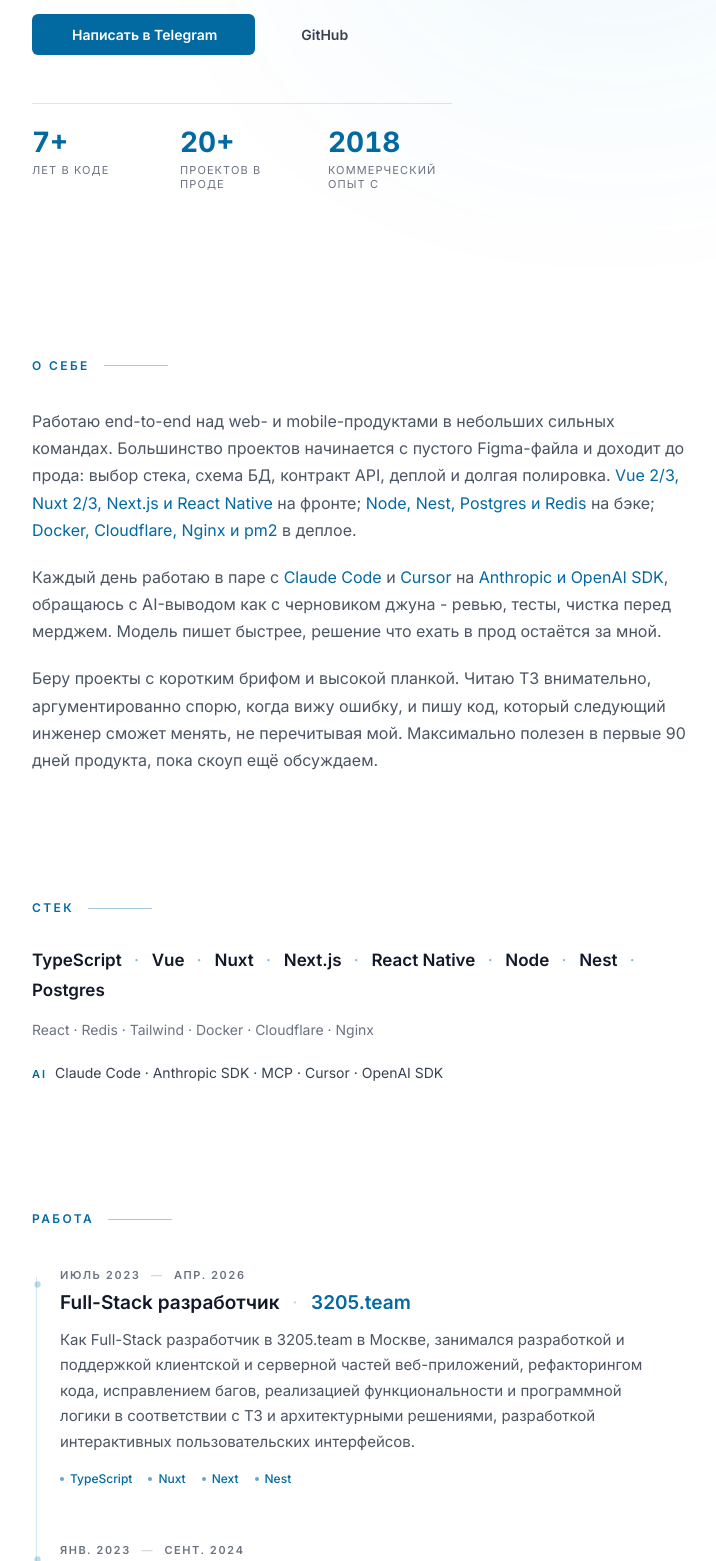
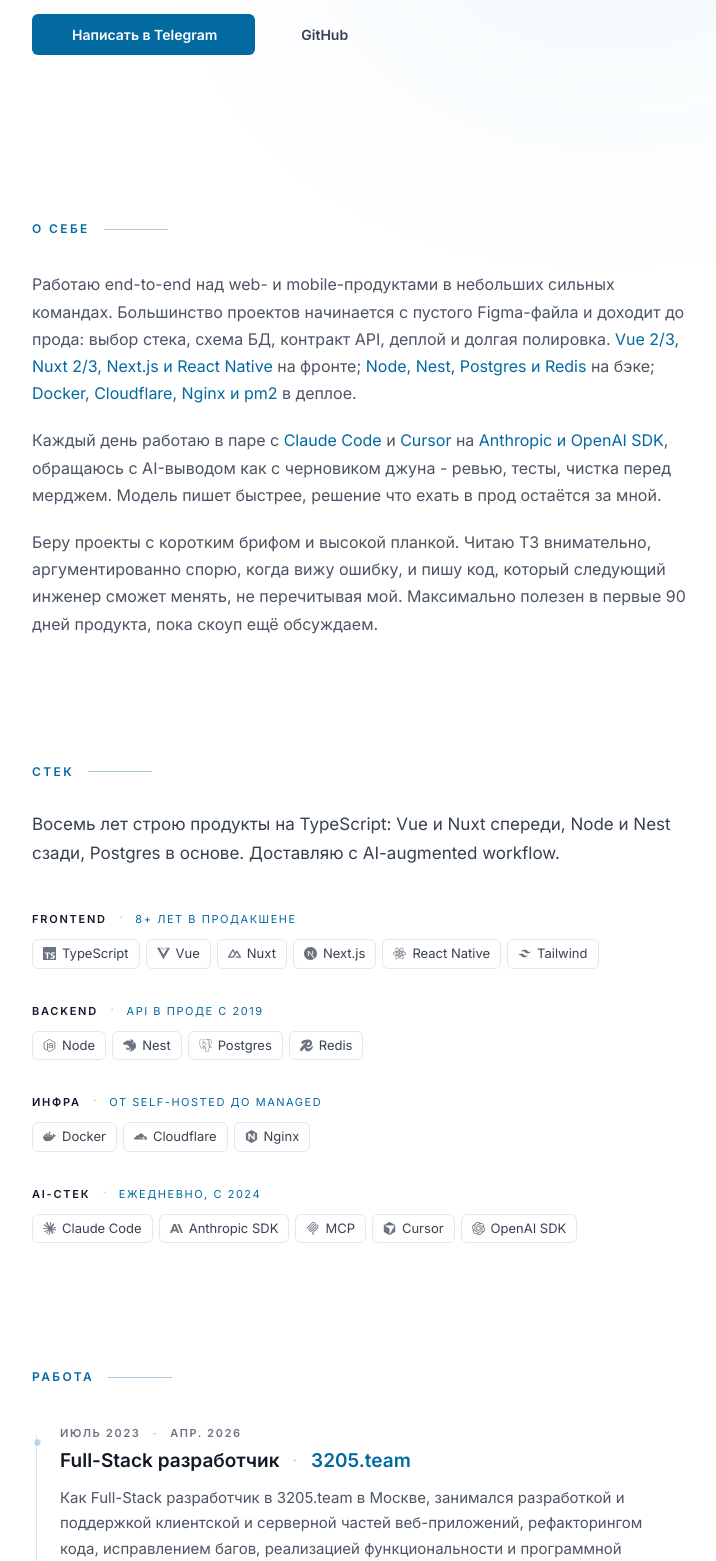
Before and after one commit to selimdev00/selimdev-client, an Astro site: page /ru in a window 1280 px wide. Shown: the part 400-1961 px from the top of the page, without its empty margins (260-976 px from the left). Built offline with nearby package versions, Linux system fonts and the light colour scheme; Astro itself is replaced by a stand-in of ours; some icons are missing.

Commit message:
Group stack by role with icons and proof tags

```diff
--- a/astro.config.mjs
+++ b/astro.config.mjs
@@ -42,7 +42,27 @@
           "flag-united-states",
           "flag-turkmenistan",
         ],
-        "simple-icons": ["upwork"],
+        "simple-icons": [
+          "upwork",
+          "typescript",
+          "vuedotjs",
+          "nuxt",
+          "nextdotjs",
+          "react",
+          "tailwindcss",
+          "nodedotjs",
+          "nestjs",
+          "postgresql",
+          "redis",
+          "docker",
+          "cloudflare",
+          "nginx",
+          "claude",
+          "anthropic",
+          "modelcontextprotocol",
+          "cursor",
+          "openai",
+        ],
       },
     }),
   ],
--- a/src/components/Experience/Item.astro
+++ b/src/components/Experience/Item.astro
@@ -26,7 +26,7 @@
       class="text-[11px] font-semibold uppercase tracking-[0.14em] text-gray-500 dark:text-gray-500 leading-tight tabular-nums"
     >
       <span>{fromLabel}</span>
-      <span class="mx-1.5 text-gray-300 dark:text-gray-700" aria-hidden="true">—</span>
+      <span class="mx-1.5 text-gray-300 dark:text-gray-700" aria-hidden="true">-</span>
       <span class={isOngoing ? "text-sky-700 dark:text-sky-300" : ""}>
         {toLabel}
       </span>
--- a/src/components/Footer.astro
+++ b/src/components/Footer.astro
@@ -116,9 +116,5 @@
     }
     updateCv();
     document.addEventListener("theme-change", updateCv);
-    new MutationObserver(updateCv).observe(document.documentElement, {
-      attributes: true,
-      attributeFilter: ["class"],
-    });
   })();
 </script>
--- a/src/components/Hero/ProofStrip.tsx
+++ /dev/null
@@ -1,131 +0,0 @@
-import { useEffect, useRef, useState } from "preact/hooks";
-
-interface ProofItem {
-  value: string;
-  label: string;
-  animate?: boolean;
-}
-
-interface Props {
-  items: ProofItem[];
-}
-
-function parseLeadingNumber(value: string): {
-  prefix: string;
-  number: number;
-  suffix: string;
-} | null {
-  const match = value.match(/^(\D*)(\d+)(\D*)$/);
-  if (!match) return null;
-  const number = parseInt(match[2], 10);
-  if (Number.isNaN(number)) return null;
-  return { prefix: match[1] ?? "", number, suffix: match[3] ?? "" };
-}
-
-function CountValue({
-  raw,
-  run,
-  animate,
-}: {
-  raw: string;
-  run: boolean;
-  animate: boolean;
-}) {
-  const parsed = parseLeadingNumber(raw);
-  const [n, setN] = useState<number | null>(
-    parsed && animate ? 0 : parsed?.number ?? null,
-  );
-
-  useEffect(() => {
-    if (!parsed) return;
-    if (!animate) {
-      setN(parsed.number);
-      return;
-    }
-    if (!run) return;
-    if (typeof window === "undefined") return;
-
-    const reduce = window.matchMedia("(prefers-reduced-motion: reduce)").matches;
-    if (reduce) {
-      setN(parsed.number);
-      return;
-    }
-
-    const duration = 800;
-    const start = performance.now();
-    let raf = 0;
-
-    const ease = (t: number) => 1 - Math.pow(1 - t, 4);
-
-    const tick = (now: number) => {
-      const t = Math.min(1, (now - start) / duration);
-      setN(Math.round(parsed.number * ease(t)));
-      if (t < 1) raf = requestAnimationFrame(tick);
-    };
-
-    raf = requestAnimationFrame(tick);
-    return () => cancelAnimationFrame(raf);
-  }, [run, animate, parsed?.number]);
-
-  if (!parsed) return <span>{raw}</span>;
-  return (
-    <span>
-      {parsed.prefix}
-      {n ?? 0}
-      {parsed.suffix}
-    </span>
-  );
-}
-
-export default function ProofStrip({ items }: Props) {
-  const ref = useRef<HTMLDivElement | null>(null);
-  const [run, setRun] = useState(false);
-
-  useEffect(() => {
-    if (typeof window === "undefined") return;
-    const node = ref.current;
-    if (!node) return;
-
-    if (typeof IntersectionObserver === "undefined") {
-      setRun(true);
-      return;
-    }
-
-    const io = new IntersectionObserver(
-      (entries) => {
-        for (const entry of entries) {
-          if (entry.isIntersecting) {
-            setRun(true);
-            io.disconnect();
-            break;
-          }
-        }
-      },
-      { threshold: 0.4 },
-    );
-    io.observe(node);
-    return () => io.disconnect();
-  }, []);
-
-  return (
-    <div
-      ref={ref}
-      class="mt-12 grid grid-cols-3 gap-6 border-t border-sky-700/15 dark:border-sky-300/15 pt-6 max-w-[420px]"
-    >
-      {items.map((item) => (
-        <div class="flex flex-col">
-          <span class="proof-value text-[24px] md:text-[28px] font-bold leading-none text-sky-700 dark:text-sky-200">
-            <CountValue
-              raw={item.value}
-              run={run}
-              animate={item.animate !== false}
-            />
-          </span>
-          <span class="mt-2 text-[11px] uppercase tracking-[0.1em] text-gray-500 dark:text-gray-500 leading-tight">
-            {item.label}
-          </span>
-        </div>
-      ))}
-    </div>
-  );
-}
--- a/src/components/Hero/index.astro
+++ b/src/components/Hero/index.astro
@@ -2,7 +2,6 @@
 import { Icon } from "astro-icon/components";
 import { site, totalExperienceYears } from "../../lib/site";
 import type { Translations } from "../../i18n/types";
-import ProofStrip from "./ProofStrip.tsx";
 
 interface Props {
   t: Translations;
@@ -24,13 +23,9 @@
       class="rounded-full w-14 h-14 ring-1 ring-sky-600/30 dark:ring-sky-300/30"
     />
     <span class="flex items-center gap-2 text-[12px] font-medium uppercase tracking-[0.12em] text-sky-700 dark:text-sky-200">
-      <span class="relative flex h-2 w-2">
-        <span
-          class="absolute inline-flex h-full w-full animate-ping rounded-full bg-sky-500 opacity-60"
-          aria-hidden="true"></span>
-        <span
-          class="relative inline-flex h-2 w-2 rounded-full bg-sky-600 dark:bg-sky-300"></span>
-      </span>
+      <span
+        class="inline-block h-1.5 w-1.5 rounded-full bg-sky-600 dark:bg-sky-300"
+        aria-hidden="true"></span>
       {t.available}
     </span>
   </div>
@@ -85,17 +80,4 @@
       />
     </a>
   </div>
-
-  <ProofStrip
-    client:visible
-    items={[
-      { value: `${years}+`, label: t.proof.yearsLabel },
-      { value: t.proof.projectsValue, label: t.proof.projectsLabel },
-      {
-        value: t.proof.sinceValue,
-        label: t.proof.sinceLabel,
-        animate: false,
-      },
-    ]}
-  />
 </section>
--- a/src/components/TechStrip.astro
+++ b/src/components/TechStrip.astro
@@ -1,5 +1,6 @@
 ---
-import { PRIMARY_TECHS, SECONDARY_TECHS, AI_TOOLS } from "../lib/site";
+import { Icon } from "astro-icon/components";
+import { TECH_GROUPS } from "../lib/site";
 import type { Translations } from "../i18n/types";
 import SectionHeading from "./SectionHeading.astro";
 
@@ -18,41 +19,41 @@
   <SectionHeading label={t.technologies} />
 
   <p
-    class="mt-7 text-[16px] md:text-[17px] leading-[1.75] text-gray-700 dark:text-gray-300 max-w-[60ch]"
+    class="mt-7 text-[16px] md:text-[17px] leading-[1.75] text-gray-700 dark:text-gray-300 max-w-[62ch]"
   >
+    {t.techLead}
+  </p>
+
+  <div class="mt-9 flex flex-col gap-7">
     {
-      PRIMARY_TECHS.map((tech, index) => (
-        <>
-          <span class="font-semibold text-gray-900 dark:text-white">
-            {tech}
-          </span>
-          {index < PRIMARY_TECHS.length - 1 && (
-            <span
-              class="text-sky-700/50 dark:text-sky-300/40 mx-2"
-              aria-hidden="true"
-            >
+      TECH_GROUPS.map((group) => (
+        <div class="flex flex-col gap-2.5">
+          <div class="flex flex-wrap items-baseline gap-x-3 gap-y-1">
+            <span class="text-[11px] font-semibold uppercase tracking-[0.16em] text-gray-900 dark:text-white">
+              {t.techGroups[group.key]}
+            </span>
+            <span class="text-gray-300 dark:text-gray-700" aria-hidden="true">
               ·
             </span>
-          )}
-        </>
+            <span class="text-[11px] uppercase tracking-[0.14em] text-sky-700 dark:text-sky-300">
+              {t.techMeta[group.key]}
+            </span>
+          </div>
+
+          <ul class="flex flex-wrap gap-1.5">
+            {group.items.map((tech) => (
+              <li class="inline-flex items-center gap-1.5 rounded-md border border-gray-200 dark:border-slate-800 bg-white dark:bg-slate-900/40 px-2.5 py-1 text-[13px] text-gray-700 dark:text-gray-200 hover:border-sky-700/40 dark:hover:border-sky-300/40 hover:text-sky-700 dark:hover:text-sky-200 transition-colors duration-300">
+                <Icon
+                  name={tech.icon}
+                  class="text-[13px] text-gray-500 dark:text-gray-500"
+                  aria-hidden="true"
+                />
+                <span>{tech.name}</span>
+              </li>
+            ))}
+          </ul>
+        </div>
       ))
     }
-  </p>
-
-  <p
-    class="mt-3 text-[14px] leading-[1.7] text-gray-500 dark:text-gray-500 max-w-[60ch]"
-  >
-    {SECONDARY_TECHS.join(" · ")}
-  </p>
-
-  <p
-    class="mt-5 text-[14px] leading-[1.7] max-w-[60ch] flex flex-wrap items-baseline gap-x-2"
-  >
-    <span class="text-[11px] font-semibold uppercase tracking-[0.18em] text-sky-700 dark:text-sky-300">
-      {t.aiWorkflowLabel}
-    </span>
-    <span class="text-gray-700 dark:text-gray-300">
-      {AI_TOOLS.join(" · ")}
-    </span>
-  </p>
+  </div>
 </section>
--- a/src/components/TopBar.astro
+++ b/src/components/TopBar.astro
@@ -17,7 +17,7 @@
 >
   <LangSwitcher current={locale} />
   <ThemeToggle
-    client:load
+    client:idle
     lightLabel={t.lightMode}
     darkLabel={t.darkMode}
   />
--- a/src/components/TopBar/LangSwitcher.astro
+++ b/src/components/TopBar/LangSwitcher.astro
@@ -14,7 +14,7 @@
 ---
 
 <div
-  class="inline-flex items-center rounded-md border border-gray-200 dark:border-slate-700 bg-white/80 dark:bg-slate-900/60 backdrop-blur-sm overflow-hidden text-[12px] font-semibold"
+  class="inline-flex items-center rounded-md border border-gray-200 dark:border-slate-700 bg-white dark:bg-slate-950 overflow-hidden text-[13px] font-semibold"
   role="group"
   aria-label="Language"
 >
@@ -25,7 +25,7 @@
         <a
           href={item.href}
           class:list={[
-            "px-2.5 py-1.5 transition-colors duration-300",
+            "px-3 py-2 leading-none transition-colors duration-300",
             active
               ? "bg-sky-700 dark:bg-sky-300 text-white dark:text-slate-950"
               : "text-gray-600 dark:text-gray-400 hover:text-sky-700 dark:hover:text-sky-200",
--- a/src/components/islands/BottomPanel.tsx
+++ b/src/components/islands/BottomPanel.tsx
@@ -25,7 +25,7 @@
       type="button"
       onClick={goTop}
       aria-label={topLabel}
-      class="fixed bottom-5 right-5 z-40 inline-flex h-11 w-11 items-center justify-center rounded-full border border-gray-200 dark:border-slate-700 bg-white/90 dark:bg-slate-900/80 backdrop-blur-sm text-gray-700 dark:text-gray-200 shadow-sm hover:text-sky-700 dark:hover:text-sky-200 transition-colors duration-300 no-print"
+      class="fixed bottom-5 right-5 z-40 inline-flex h-11 w-11 items-center justify-center rounded-full border border-gray-200 dark:border-slate-700 bg-white dark:bg-slate-950 text-gray-700 dark:text-gray-200 hover:text-sky-700 dark:hover:text-sky-200 transition-colors duration-300 no-print"
     >
       <svg
         xmlns="http://www.w3.org/2000/svg"
--- a/src/components/islands/ThemeToggle.tsx
+++ b/src/components/islands/ThemeToggle.tsx
@@ -85,7 +85,7 @@
       onClick={toggle}
       aria-pressed={checked}
       aria-label={label}
-      class="inline-flex h-7 w-7 items-center justify-center rounded-md border border-gray-200 dark:border-slate-700 bg-white/80 dark:bg-slate-900/60 backdrop-blur-sm text-gray-600 dark:text-gray-300 hover:text-sky-700 dark:hover:text-sky-200 transition-colors duration-300"
+      class="inline-flex h-9 w-9 items-center justify-center rounded-md border border-gray-200 dark:border-slate-700 bg-white dark:bg-slate-950 text-gray-600 dark:text-gray-300 hover:text-sky-700 dark:hover:text-sky-200 transition-colors duration-300"
     >
       {checked ? (
         <svg
--- a/src/i18n/en.ts
+++ b/src/i18n/en.ts
@@ -8,13 +8,10 @@
       "I take web and mobile products from blank Figma to production - frontend, backend, schema, deploy. Working remotely with startups, agencies, and product teams across EU, US, and CIS.",
   },
   meta: {
-    title:
-      "Selim Ataballyev - Full-Stack Engineer (Vue, Nuxt, Node, React Native)",
+    title: "Selim Ataballyev - Full-Stack Engineer",
     description:
       "Full-stack engineer with 7+ years building production apps in Vue, Nuxt, Next.js, React Native, and Node. Available for senior contract and full-time roles. Message on Telegram.",
     author: "Selim Ataballyev",
-    keywords:
-      "Selim Ataballyev, full-stack engineer, full-stack developer, Vue, Nuxt, Next.js, React Native, Node.js, Nest.js, freelance, contract, senior developer",
   },
   about: "About",
   experiences: "Work",
@@ -86,15 +83,22 @@
   seeCV: "See CV",
   print: "Print",
   yearsExperience: "years building",
-  proof: {
-    yearsLabel: "years building",
-    projectsValue: "20+",
-    projectsLabel: "projects shipped",
-    sinceValue: "2018",
-    sinceLabel: "commercial since",
-  },
   technologies: "Stack",
   aiWorkflowLabel: "AI",
+  techLead:
+    "Eight years building product on TypeScript: Vue and Nuxt up front, Node and Nest behind, Postgres at the bottom. Shipping with an AI-augmented workflow.",
+  techGroups: {
+    frontend: "Frontend",
+    backend: "Backend",
+    infra: "Infra",
+    ai: "AI workflow",
+  },
+  techMeta: {
+    frontend: "8+ yrs in production",
+    backend: "Production APIs since 2019",
+    infra: "Self-hosted to managed",
+    ai: "Daily, since 2024",
+  },
   spokenLanguages: "Languages",
   languageNames: {
     russian: "Russian",
--- a/src/i18n/ru.ts
+++ b/src/i18n/ru.ts
@@ -8,13 +8,10 @@
       "Веду web- и mobile-продукты от пустого Figma до прода - фронт, бэк, схема БД, деплой. Удалённо со стартапами, агентствами и продуктовыми командами в EU, US и СНГ.",
   },
   meta: {
-    title:
-      "Селим Атабаллыев - Full-Stack инженер (Vue, Nuxt, Node, React Native)",
+    title: "Селим Атабаллыев - Full-Stack инженер",
     description:
       "Full-stack инженер, 7+ лет строю production-приложения на Vue, Nuxt, Next.js, React Native и Node. Доступен для senior-контрактов и full-time. Напиши в Telegram.",
     author: "Селим Атабаллыев",
-    keywords:
-      "Селим Атабаллыев, full-stack инженер, full-stack разработчик, Vue, Nuxt, Next.js, React Native, Node.js, Nest.js, фриланс, контракт, senior разработчик",
   },
   about: "О себе",
   experiences: "Работа",
@@ -86,15 +83,22 @@
   seeCV: "Посмотреть резюме",
   print: "Печать",
   yearsExperience: "лет опыта",
-  proof: {
-    yearsLabel: "лет в коде",
-    projectsValue: "20+",
-    projectsLabel: "проектов в проде",
-    sinceValue: "2018",
-    sinceLabel: "коммерческий опыт с",
-  },
   technologies: "Стек",
   aiWorkflowLabel: "AI",
+  techLead:
+    "Восемь лет строю продукты на TypeScript: Vue и Nuxt спереди, Node и Nest сзади, Postgres в основе. Доставляю с AI-augmented workflow.",
+  techGroups: {
+    frontend: "Frontend",
+    backend: "Backend",
+    infra: "Инфра",
+    ai: "AI-стек",
+  },
+  techMeta: {
+    frontend: "8+ лет в продакшене",
+    backend: "API в проде с 2019",
+    infra: "От self-hosted до managed",
+    ai: "Ежедневно, с 2024",
+  },
   spokenLanguages: "Языки",
   languageNames: {
     russian: "Русский",
--- a/src/i18n/types.ts
+++ b/src/i18n/types.ts
@@ -8,7 +8,6 @@
     title: string;
     description: string;
     author: string;
-    keywords: string;
   };
   about: string;
   experiences: string;
@@ -36,15 +35,11 @@
   seeCV: string;
   print: string;
   yearsExperience: string;
-  proof: {
-    yearsLabel: string;
-    projectsValue: string;
-    projectsLabel: string;
-    sinceValue: string;
-    sinceLabel: string;
-  };
   technologies: string;
   aiWorkflowLabel: string;
+  techLead: string;
+  techGroups: { frontend: string; backend: string; infra: string; ai: string };
+  techMeta: { frontend: string; backend: string; infra: string; ai: string };
   spokenLanguages: string;
   languageNames: { russian: string; english: string; turkmen: string };
 }
--- a/src/layouts/BaseLayout.astro
+++ b/src/layouts/BaseLayout.astro
@@ -28,7 +28,6 @@
     <title>{t.website.title} - {t.website.subtitle}</title>
 
     <meta name="description" content={t.meta.description} />
-    <meta name="keywords" content={t.meta.keywords} />
     <meta name="author" content={t.meta.author} />
     <meta name="robots" content="index,follow" />
 
--- a/src/lib/site.ts
+++ b/src/lib/site.ts
@@ -32,30 +32,50 @@
   return Math.floor(years);
 }
 
-export const PRIMARY_TECHS = [
-  "TypeScript",
-  "Vue",
-  "Nuxt",
-  "Next.js",
-  "React Native",
-  "Node",
-  "Nest",
-  "Postgres",
+export type TechItem = { name: string; icon: string };
+export type TechGroupKey = "frontend" | "backend" | "infra" | "ai";
+export type TechGroup = {
+  key: TechGroupKey;
+  items: readonly TechItem[];
+};
+
+export const TECH_GROUPS: readonly TechGroup[] = [
+  {
+    key: "frontend",
+    items: [
+      { name: "TypeScript", icon: "simple-icons:typescript" },
+      { name: "Vue", icon: "simple-icons:vuedotjs" },
+      { name: "Nuxt", icon: "simple-icons:nuxt" },
+      { name: "Next.js", icon: "simple-icons:nextdotjs" },
+      { name: "React Native", icon: "simple-icons:react" },
+      { name: "Tailwind", icon: "simple-icons:tailwindcss" },
+    ],
+  },
+  {
+    key: "backend",
+    items: [
+      { name: "Node", icon: "simple-icons:nodedotjs" },
+      { name: "Nest", icon: "simple-icons:nestjs" },
+      { name: "Postgres", icon: "simple-icons:postgresql" },
+      { name: "Redis", icon: "simple-icons:redis" },
+    ],
+  },
+  {
+    key: "infra",
+    items: [
+      { name: "Docker", icon: "simple-icons:docker" },
+      { name: "Cloudflare", icon: "simple-icons:cloudflare" },
+      { name: "Nginx", icon: "simple-icons:nginx" },
+    ],
+  },
+  {
+    key: "ai",
+    items: [
+      { name: "Claude Code", icon: "simple-icons:claude" },
+      { name: "Anthropic SDK", icon: "simple-icons:anthropic" },
+      { name: "MCP", icon: "simple-icons:modelcontextprotocol" },
+      { name: "Cursor", icon: "simple-icons:cursor" },
+      { name: "OpenAI SDK", icon: "simple-icons:openai" },
+    ],
+  },
 ] as const;
-
-export const SECONDARY_TECHS = [
-  "React",
-  "Redis",
-  "Tailwind",
-  "Docker",
-  "Cloudflare",
-  "Nginx",
-] as const;
-
-export const AI_TOOLS = [
-  "Claude Code",
-  "Anthropic SDK",
-  "MCP",
-  "Cursor",
-  "OpenAI SDK",
-] as const;
```
Also changed, not shown: DESIGN.md (+20 -24 lines).
